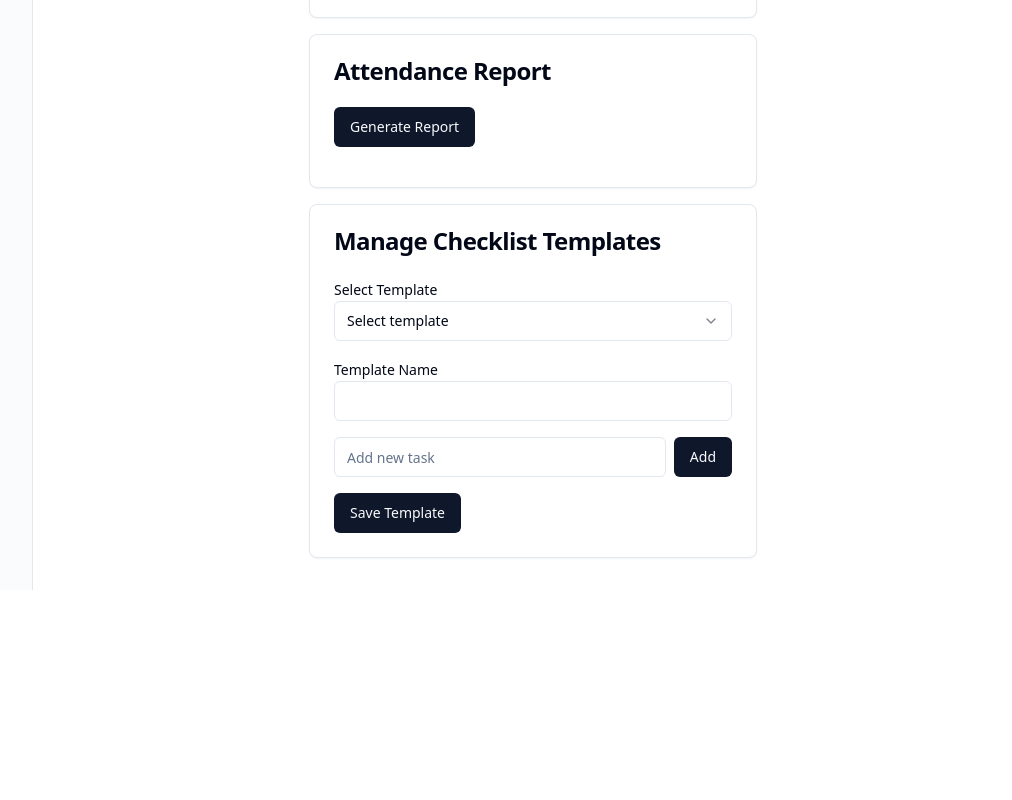
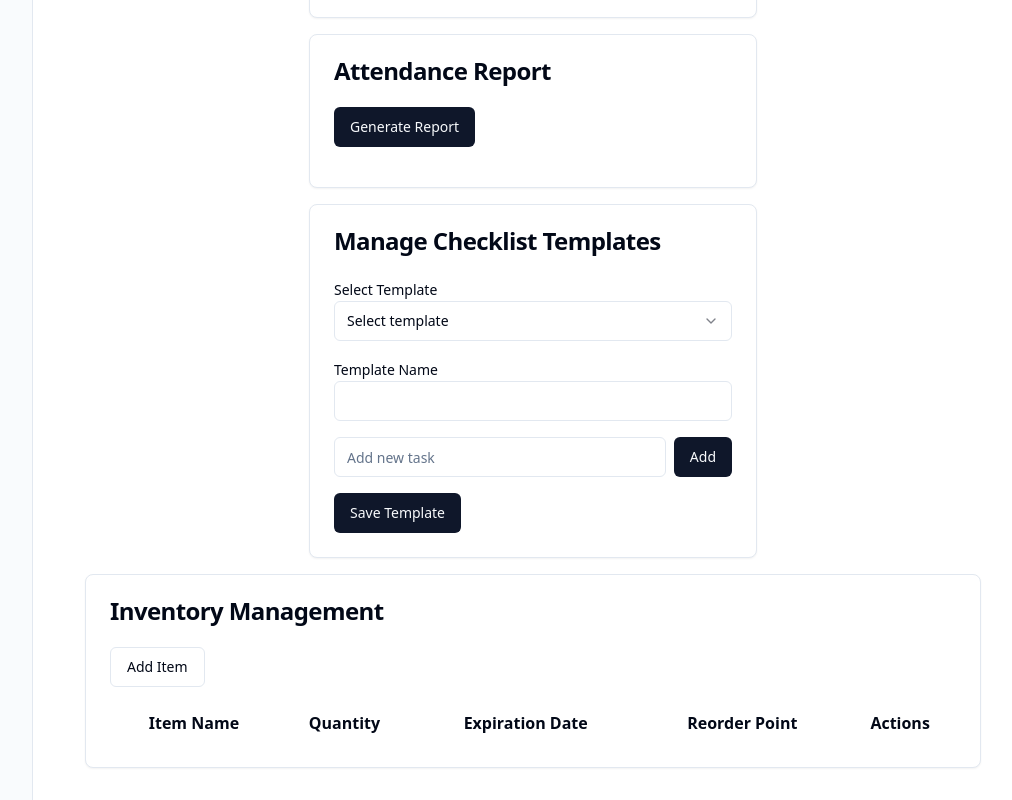
Before and after one commit to GPT-Engineer-App/crazy-management-system, a React (Vite) app: page / in a window 1280 px wide. Shown: the part 741-1541 px from the top of the page, without its empty margins (247-1259 px from the left). Before the commit the page ends 1331 px from the top, so only its background shows below. Built offline with nearby package versions, Linux system fonts and the light colour scheme.

Commit message:
Implemented comprehensive inventory tracking system with automated alerts and integrated it into the main page.

```diff
--- /dev/null
+++ b/src/components/InventoryManagement.jsx
@@ -0,0 +1,127 @@
+import React, { useState, useEffect } from "react";
+import { Button } from "@/components/ui/button";
+import { Card, CardContent, CardHeader, CardTitle } from "@/components/ui/card";
+import { Dialog, DialogContent, DialogHeader, DialogTitle, DialogTrigger } from "@/components/ui/dialog";
+import { Input } from "@/components/ui/input";
+import { Label } from "@/components/ui/label";
+import { AlertDialog, AlertDialogContent, AlertDialogHeader, AlertDialogTitle, AlertDialogTrigger } from "@/components/ui/alert-dialog";
+import { format } from "date-fns";
+
+const InventoryManagement = () => {
+  const [inventory, setInventory] = useState([]);
+  const [form, setForm] = useState({ name: "", quantity: "", expirationDate: "", reorderPoint: "" });
+  const [alerts, setAlerts] = useState([]);
+
+  useEffect(() => {
+    checkAlerts();
+  }, [inventory]);
+
+  const handleInputChange = (e) => {
+    const { name, value } = e.target;
+    setForm({ ...form, [name]: value });
+  };
+
+  const handleSubmit = (e) => {
+    e.preventDefault();
+    setInventory([...inventory, form]);
+    setForm({ name: "", quantity: "", expirationDate: "", reorderPoint: "" });
+  };
+
+  const handleDelete = (index) => {
+    const updatedInventory = inventory.filter((_, i) => i !== index);
+    setInventory(updatedInventory);
+  };
+
+  const checkAlerts = () => {
+    const newAlerts = inventory.filter(item => {
+      const isLowStock = item.quantity <= item.reorderPoint;
+      const isExpiringSoon = new Date(item.expirationDate) <= new Date(new Date().setDate(new Date().getDate() + 7));
+      return isLowStock || isExpiringSoon;
+    });
+    setAlerts(newAlerts);
+  };
+
+  return (
+    <Card className="max-w-4xl mx-auto mt-4">
+      <CardHeader>
+        <CardTitle>Inventory Management</CardTitle>
+      </CardHeader>
+      <CardContent>
+        <Dialog>
+          <DialogTrigger asChild>
+            <Button variant="outline" className="mb-4">Add Item</Button>
+          </DialogTrigger>
+          <DialogContent>
+            <DialogHeader>
+              <DialogTitle>Add New Inventory Item</DialogTitle>
+            </DialogHeader>
+            <form onSubmit={handleSubmit}>
+              <div className="mb-4">
+                <Label htmlFor="name">Item Name</Label>
+                <Input id="name" name="name" value={form.name} onChange={handleInputChange} required />
+              </div>
+              <div className="mb-4">
+                <Label htmlFor="quantity">Quantity</Label>
+                <Input id="quantity" name="quantity" type="number" value={form.quantity} onChange={handleInputChange} required />
+              </div>
+              <div className="mb-4">
+                <Label htmlFor="expirationDate">Expiration Date</Label>
+                <Input id="expirationDate" name="expirationDate" type="date" value={form.expirationDate} onChange={handleInputChange} required />
+              </div>
+              <div className="mb-4">
+                <Label htmlFor="reorderPoint">Reorder Point</Label>
+                <Input id="reorderPoint" name="reorderPoint" type="number" value={form.reorderPoint} onChange={handleInputChange} required />
+              </div>
+              <Button type="submit">Save Item</Button>
+            </form>
+          </DialogContent>
+        </Dialog>
+        <table className="min-w-full bg-white">
+          <thead>
+            <tr>
+              <th className="py-2">Item Name</th>
+              <th className="py-2">Quantity</th>
+              <th className="py-2">Expiration Date</th>
+              <th className="py-2">Reorder Point</th>
+              <th className="py-2">Actions</th>
+            </tr>
+          </thead>
+          <tbody>
+            {inventory.map((item, index) => (
+              <tr key={index}>
+                <td className="py-2">{item.name}</td>
+                <td className="py-2">{item.quantity}</td>
+                <td className="py-2">{format(new Date(item.expirationDate), "PP")}</td>
+                <td className="py-2">{item.reorderPoint}</td>
+                <td className="py-2">
+                  <Button variant="outline" onClick={() => handleDelete(index)}>Delete</Button>
+                </td>
+              </tr>
+            ))}
+          </tbody>
+        </table>
+        {alerts.length > 0 && (
+          <AlertDialog>
+            <AlertDialogTrigger asChild>
+              <Button variant="destructive" className="mt-4">View Alerts</Button>
+            </AlertDialogTrigger>
+            <AlertDialogContent>
+              <AlertDialogHeader>
+                <AlertDialogTitle>Inventory Alerts</AlertDialogTitle>
+              </AlertDialogHeader>
+              <ul>
+                {alerts.map((alert, index) => (
+                  <li key={index} className="mb-2">
+                    {alert.name} - {alert.quantity <= alert.reorderPoint ? "Low Stock" : "Expiring Soon"}
+                  </li>
+                ))}
+              </ul>
+            </AlertDialogContent>
+          </AlertDialog>
+        )}
+      </CardContent>
+    </Card>
+  );
+};
+
+export default InventoryManagement;
--- a/src/pages/Index.jsx
+++ b/src/pages/Index.jsx
@@ -10,6 +10,7 @@ import TimeClock from "@/components/TimeClock";
 import AttendanceReport from "@/components/AttendanceReport";
 import Checklist from "@/components/Checklist";
 import ChecklistTemplateManager from "@/components/ChecklistTemplateManager";
+import InventoryManagement from "@/components/InventoryManagement";
 
 const Index = () => {
   const [selectedDate, setSelectedDate] = useState(null);
@@ -165,6 +166,7 @@ const Index = () => {
       {selectedTemplate && (
         <Checklist template={selectedTemplate} onSave={handleSaveChecklist} />
       )}
+      <InventoryManagement />
     </div>
   );
 };
```
